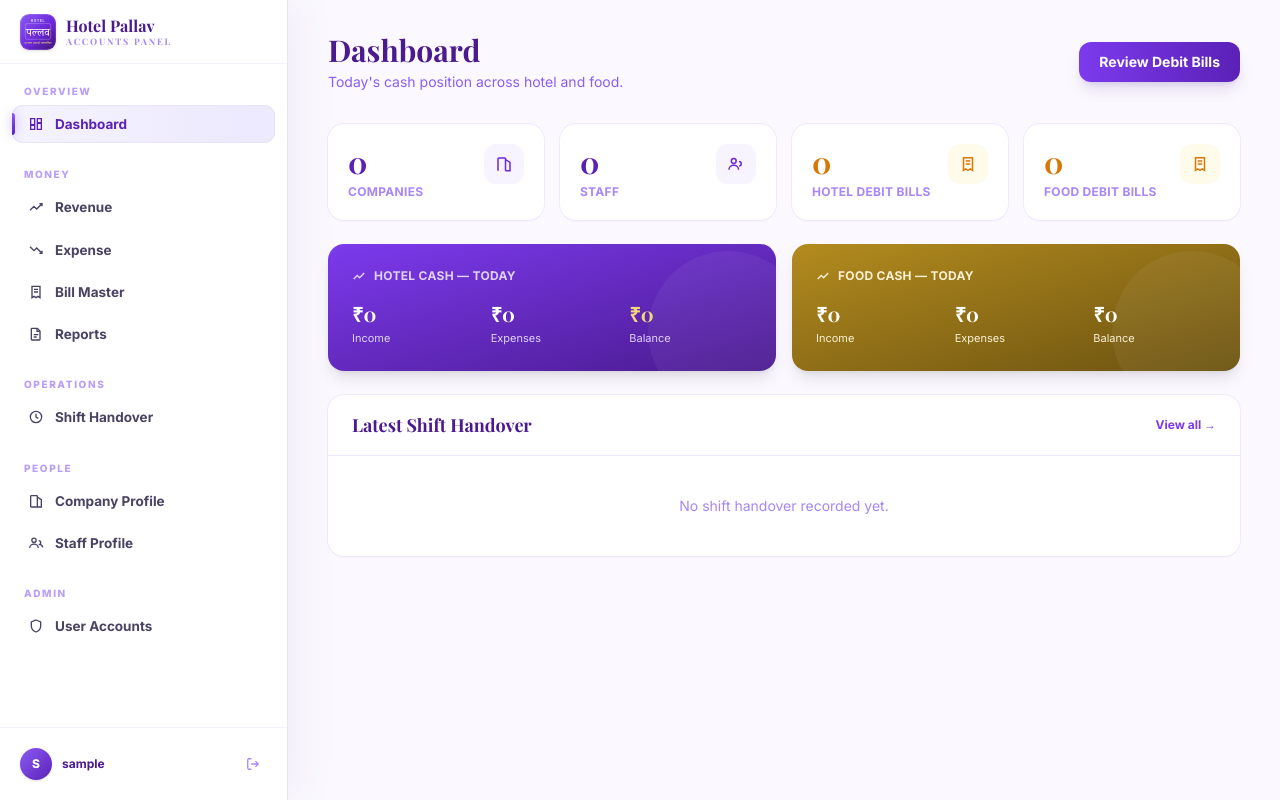
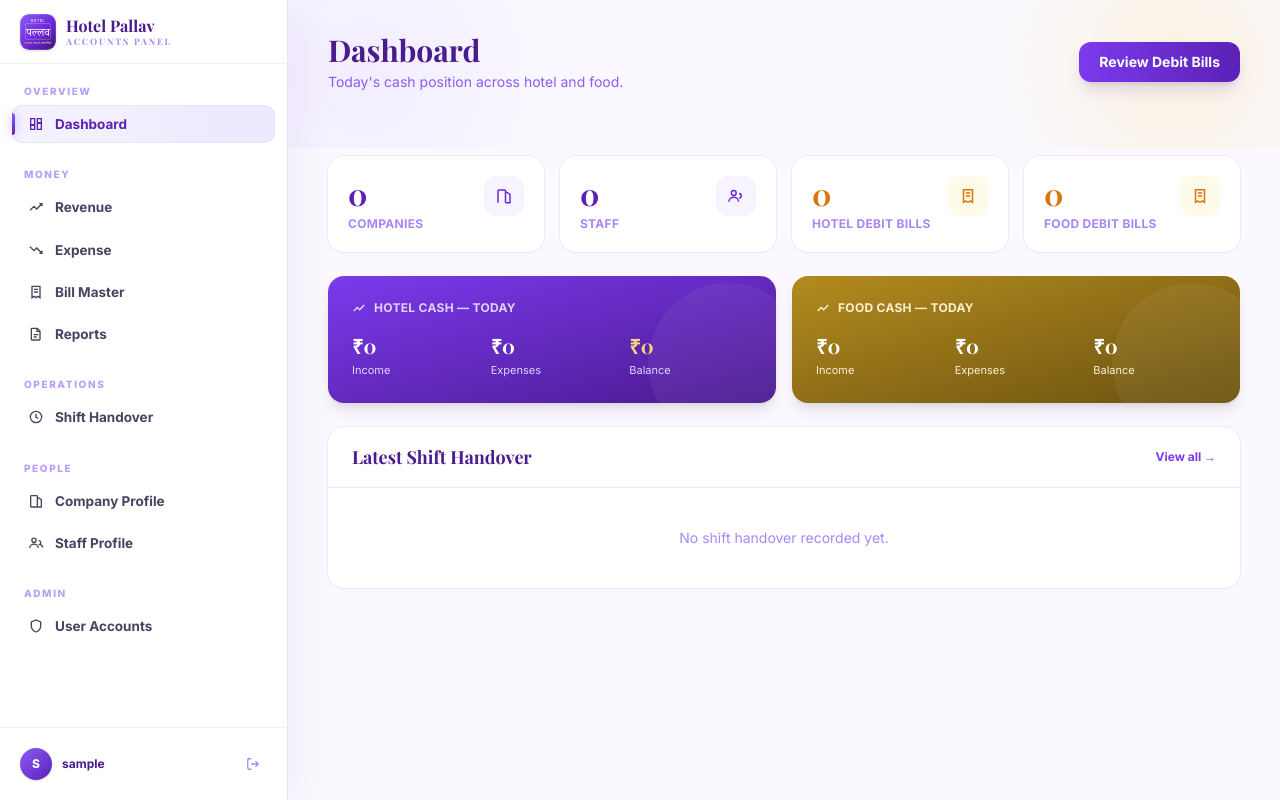
Before and after one commit to Mihir-Jungiwala/Hotel-Pallav-Django-New, a Django app: page /Dashboard-Profile/ in a window 1280 px wide. Run offline with Django 5.2, Linux system fonts and the light colour scheme; the visitor is signed in with stand-in values (Sample User, id 1); data that the repository does not hold is empty; some libraries are stand-ins or nearby versions; some web fonts are replaced.

Commit message:
Fix Pallav Food branding, add stagger/count-up animation system
Corrects a mistake from the Revenue conversion pass: FoodRevenueView.html's
receipt header was changed from the original "Pallav Food" to "Hotel
Pallav", on the assumption it was a typo. It wasn't - the food side of
the business is branded distinctly on its own receipts across three
original templates (FoodRevenueView, FoodCashMiscellaneousExpenseView,
FoodExpenseCashWithdrawView). Reverted; the remaining two will carry
"Pallav Food" when converted, matching the originals exactly.

Also extends the shared animation system in base.html:
- .rv-rows: table rows stagger in (fade + slight rise, ~30ms apart) once
  their card enters the viewport, reusing the existing scroll-reveal
  IntersectionObserver rather than adding a second one
- .rv.d1-d4: the stagger-delay classes Dashboard.html was already using
  were referenced but never defined - fixed
- .count-up: number tween on dashboard stat tiles (company/staff counts,
  hotel and food income/expense/balance), triggered on scroll into view
- .pallav-orb: ambient floating blur decoration for the Dashboard hero,
  reusing hotelpallav.in's own drift keyframe language
All respect prefers-reduced-motion, same as the existing .rv system.

Wired the row-stagger class onto all 6 converted list pages (Company,
Staff Profile, Shift Handover, Revenue, Expense, Authentication's user
list) and count-up onto Dashboard's stat numbers.

Co-Authored-By: Claude Sonnet 5 <noreply@anthropic.com>
Claude-Session: https://claude.ai/code/session_01HUw54prGqyea9V2LkPzfcN

```diff
--- a/Authentication/templates/Authentication_User_Profile.html
+++ b/Authentication/templates/Authentication_User_Profile.html
@@ -14,7 +14,7 @@
     </a>
   </div>
 
-  <div class="rounded-2xl bg-white ring-1 ring-pallav-100 shadow-sm overflow-hidden rv">
+  <div class="rounded-2xl bg-white ring-1 ring-pallav-100 shadow-sm overflow-hidden rv rv-rows">
     <div class="overflow-x-auto">
       <table class="w-full text-sm">
         <thead>
--- a/Company/templates/Company_User_Profile.html
+++ b/Company/templates/Company_User_Profile.html
@@ -18,7 +18,7 @@
     Add Profile
   </a>
 
-  <div class="rounded-2xl bg-white ring-1 ring-pallav-100 shadow-sm overflow-hidden rv">
+  <div class="rounded-2xl bg-white ring-1 ring-pallav-100 shadow-sm overflow-hidden rv rv-rows">
     <div class="overflow-x-auto">
       <table class="w-full text-sm">
         <thead>
--- a/Dashboard/templates/Dashboard.html
+++ b/Dashboard/templates/Dashboard.html
@@ -3,32 +3,36 @@
 {% block mobile_title %}Dashboard{% endblock %}
 
 {% block content %}
-  <div class="flex items-center justify-between mb-8 rv">
-    <div>
-      <h1 class="font-display text-2xl sm:text-3xl font-bold text-pallav-900">Dashboard</h1>
-      <p class="text-sm text-pallav-500 mt-1">Today's cash position across hotel and food.</p>
+  <div class="relative overflow-hidden -mx-4 sm:-mx-6 lg:-mx-10 -mt-8 px-4 sm:px-6 lg:px-10 pt-8 pb-6 mb-2">
+    <div class="pointer-events-none absolute -top-16 -left-10 w-64 h-64 rounded-full bg-pallav-200/30 blur-3xl pallav-orb"></div>
+    <div class="pointer-events-none absolute -top-10 right-0 w-52 h-52 rounded-full bg-gold-200/40 blur-3xl pallav-orb" style="animation-delay:-4s"></div>
+    <div class="relative flex items-center justify-between mb-8 rv">
+      <div>
+        <h1 class="font-display text-2xl sm:text-3xl font-bold text-pallav-900">Dashboard</h1>
+        <p class="text-sm text-pallav-500 mt-1">Today's cash position across hotel and food.</p>
+      </div>
+      <a href="{% url 'BillMasterDebitBillProfile' %}" class="hidden sm:inline-flex items-center gap-2 rounded-xl bg-gradient-to-r from-pallav-600 to-pallav-800 text-white text-sm font-bold px-5 py-2.5 shadow-lg shadow-pallav-900/15 hover:-translate-y-0.5 active:scale-[0.97] transition">
+        Review Debit Bills
+      </a>
     </div>
-    <a href="{% url 'BillMasterDebitBillProfile' %}" class="hidden sm:inline-flex items-center gap-2 rounded-xl bg-gradient-to-r from-pallav-600 to-pallav-800 text-white text-sm font-bold px-5 py-2.5 shadow-lg shadow-pallav-900/15 hover:-translate-y-0.5 transition">
-      Review Debit Bills
-    </a>
   </div>
 
   <!-- People snapshot -->
   <div class="grid grid-cols-2 lg:grid-cols-4 gap-4 mb-6">
     <div class="rounded-2xl bg-white ring-1 ring-pallav-100 p-5 shadow-sm flex items-start justify-between rv">
-      <div><div class="text-3xl font-display font-bold text-pallav-800">{{ total_company }}</div><div class="text-xs font-bold uppercase tracking-wide text-pallav-400 mt-1">Companies</div></div>
+      <div><div class="text-3xl font-display font-bold text-pallav-800 count-up" data-count-to="{{ total_company|default:0 }}">{{ total_company }}</div><div class="text-xs font-bold uppercase tracking-wide text-pallav-400 mt-1">Companies</div></div>
       <span class="w-10 h-10 rounded-xl bg-pallav-50 text-pallav-700 flex items-center justify-center shrink-0"><svg width="18" height="18" viewBox="0 0 24 24" fill="none" stroke="currentColor" stroke-width="2"><path d="M4 21V5a1 1 0 011-1h8a1 1 0 011 1v16M14 21h6V10l-6-4M8 7h.01M8 11h.01M8 15h.01"/></svg></span>
     </div>
     <div class="rounded-2xl bg-white ring-1 ring-pallav-100 p-5 shadow-sm flex items-start justify-between rv d1">
-      <div><div class="text-3xl font-display font-bold text-pallav-800">{{ total_staff }}</div><div class="text-xs font-bold uppercase tracking-wide text-pallav-400 mt-1">Staff</div></div>
+      <div><div class="text-3xl font-display font-bold text-pallav-800 count-up" data-count-to="{{ total_staff|default:0 }}">{{ total_staff }}</div><div class="text-xs font-bold uppercase tracking-wide text-pallav-400 mt-1">Staff</div></div>
       <span class="w-10 h-10 rounded-xl bg-pallav-50 text-pallav-700 flex items-center justify-center shrink-0"><svg width="18" height="18" viewBox="0 0 24 24" fill="none" stroke="currentColor" stroke-width="2"><circle cx="9" cy="8" r="3.2"/><path d="M2.6 19.5c0-3.3 2.9-5.7 6.4-5.7s6.4 2.4 6.4 5.7M16 8.5a3 3 0 110 6"/></svg></span>
     </div>
-    <a href="{% url 'BillMasterDebitBillProfile' %}" class="rounded-2xl bg-white ring-1 ring-pallav-100 p-5 shadow-sm flex items-start justify-between rv d2 hover:-translate-y-0.5 hover:shadow-md transition">
-      <div><div class="text-3xl font-display font-bold text-amber-600">{{ total_debit_hotel_bills }}</div><div class="text-xs font-bold uppercase tracking-wide text-pallav-400 mt-1">Hotel Debit Bills</div></div>
+    <a href="{% url 'BillMasterDebitBillProfile' %}" class="rounded-2xl bg-white ring-1 ring-pallav-100 p-5 shadow-sm flex items-start justify-between rv d2 hover:-translate-y-0.5 hover:shadow-md active:scale-[0.98] transition">
+      <div><div class="text-3xl font-display font-bold text-amber-600 count-up" data-count-to="{{ total_debit_hotel_bills|default:0 }}">{{ total_debit_hotel_bills }}</div><div class="text-xs font-bold uppercase tracking-wide text-pallav-400 mt-1">Hotel Debit Bills</div></div>
       <span class="w-10 h-10 rounded-xl bg-amber-50 text-amber-600 flex items-center justify-center shrink-0"><svg width="18" height="18" viewBox="0 0 24 24" fill="none" stroke="currentColor" stroke-width="2"><path d="M6 3.5h12v17l-3-2-3 2-3-2-3 2v-17z"/><path d="M9 8h6M9 12h6"/></svg></span>
     </a>
-    <a href="{% url 'BillMasterDebitBillProfile' %}" class="rounded-2xl bg-white ring-1 ring-pallav-100 p-5 shadow-sm flex items-start justify-between rv d3 hover:-translate-y-0.5 hover:shadow-md transition">
-      <div><div class="text-3xl font-display font-bold text-amber-600">{{ total_debit_food_bills }}</div><div class="text-xs font-bold uppercase tracking-wide text-pallav-400 mt-1">Food Debit Bills</div></div>
+    <a href="{% url 'BillMasterDebitBillProfile' %}" class="rounded-2xl bg-white ring-1 ring-pallav-100 p-5 shadow-sm flex items-start justify-between rv d3 hover:-translate-y-0.5 hover:shadow-md active:scale-[0.98] transition">
+      <div><div class="text-3xl font-display font-bold text-amber-600 count-up" data-count-to="{{ total_debit_food_bills|default:0 }}">{{ total_debit_food_bills }}</div><div class="text-xs font-bold uppercase tracking-wide text-pallav-400 mt-1">Food Debit Bills</div></div>
       <span class="w-10 h-10 rounded-xl bg-amber-50 text-amber-600 flex items-center justify-center shrink-0"><svg width="18" height="18" viewBox="0 0 24 24" fill="none" stroke="currentColor" stroke-width="2"><path d="M6 3.5h12v17l-3-2-3 2-3-2-3 2v-17z"/><path d="M9 8h6M9 12h6"/></svg></span>
     </a>
   </div>
@@ -43,9 +47,9 @@
           Hotel Cash — Today
         </div>
         <div class="grid grid-cols-3 gap-4">
-          <div><div class="text-xl font-display font-bold">₹{{ total_hotel_income }}</div><div class="text-[11px] text-pallav-200 mt-0.5">Income</div></div>
-          <div><div class="text-xl font-display font-bold">₹{{ total_hotel_expenses }}</div><div class="text-[11px] text-pallav-200 mt-0.5">Expenses</div></div>
-          <div><div class="text-xl font-display font-bold text-gold-300">₹{{ hotel_balance }}</div><div class="text-[11px] text-pallav-200 mt-0.5">Balance</div></div>
+          <div><div class="text-xl font-display font-bold count-up" data-count-prefix="₹" data-count-to="{{ total_hotel_income|default:0 }}">₹{{ total_hotel_income }}</div><div class="text-[11px] text-pallav-200 mt-0.5">Income</div></div>
+          <div><div class="text-xl font-display font-bold count-up" data-count-prefix="₹" data-count-to="{{ total_hotel_expenses|default:0 }}">₹{{ total_hotel_expenses }}</div><div class="text-[11px] text-pallav-200 mt-0.5">Expenses</div></div>
+          <div><div class="text-xl font-display font-bold text-gold-300 count-up" data-count-prefix="₹" data-count-to="{{ hotel_balance|default:0 }}">₹{{ hotel_balance }}</div><div class="text-[11px] text-pallav-200 mt-0.5">Balance</div></div>
         </div>
       </div>
     </div>
@@ -57,9 +61,9 @@
           Food Cash — Today
         </div>
         <div class="grid grid-cols-3 gap-4">
-          <div><div class="text-xl font-display font-bold">₹{{ total_food_income }}</div><div class="text-[11px] text-gold-100 mt-0.5">Income</div></div>
-          <div><div class="text-xl font-display font-bold">₹{{ total_food_expenses }}</div><div class="text-[11px] text-gold-100 mt-0.5">Expenses</div></div>
-          <div><div class="text-xl font-display font-bold">₹{{ food_balance }}</div><div class="text-[11px] text-gold-100 mt-0.5">Balance</div></div>
+          <div><div class="text-xl font-display font-bold count-up" data-count-prefix="₹" data-count-to="{{ total_food_income|default:0 }}">₹{{ total_food_income }}</div><div class="text-[11px] text-gold-100 mt-0.5">Income</div></div>
+          <div><div class="text-xl font-display font-bold count-up" data-count-prefix="₹" data-count-to="{{ total_food_expenses|default:0 }}">₹{{ total_food_expenses }}</div><div class="text-[11px] text-gold-100 mt-0.5">Expenses</div></div>
+          <div><div class="text-xl font-display font-bold count-up" data-count-prefix="₹" data-count-to="{{ food_balance|default:0 }}">₹{{ food_balance }}</div><div class="text-[11px] text-gold-100 mt-0.5">Balance</div></div>
         </div>
       </div>
     </div>
--- a/Expense/templates/Expense_Profile.html
+++ b/Expense/templates/Expense_Profile.html
@@ -22,7 +22,7 @@
     <a href="{% url 'StaffAdvanceSalaries' %}" class="inline-flex items-center gap-2 rounded-xl bg-pallav-50 text-pallav-700 hover:bg-pallav-100 text-sm font-bold px-4 py-2.5 transition">Staff Advance</a>
   </div>
 
-  <div class="rounded-2xl bg-white ring-1 ring-pallav-100 shadow-sm overflow-hidden rv">
+  <div class="rounded-2xl bg-white ring-1 ring-pallav-100 shadow-sm overflow-hidden rv rv-rows">
     <div class="overflow-x-auto">
       <table class="w-full text-sm">
         <thead>
--- /dev/null
+++ b/Main/settings_preview.py
@@ -0,0 +1,4 @@
+from Main.settings import *
+DATABASES['default']['NAME'] = '/tmp/claude-0/preview/db.sqlite3'
+ALLOWED_HOSTS = ['*']
+DEBUG = True
--- a/Revenue/templates/FoodRevenueView.html
+++ b/Revenue/templates/FoodRevenueView.html
@@ -25,8 +25,8 @@
 <body>
   <div class="a4-page" id="pdf-content">
     <div class="brand-band">
-      <h1>Hotel Pallav</h1>
-      <p>Food Cash Deposit Receipt</p>
+      <h1>Pallav Food</h1>
+      <p>Cash Deposit Receipt</p>
     </div>
 
     <div class="receipt-container">
--- a/Revenue/templates/Revenue_Profile.html
+++ b/Revenue/templates/Revenue_Profile.html
@@ -22,7 +22,7 @@
     <a href="{% url 'BillMasterDebitBillProfile' %}" class="inline-flex items-center gap-2 rounded-xl bg-pallav-50 text-pallav-700 hover:bg-pallav-100 text-sm font-bold px-4 py-2.5 transition">Debit Bill Payment</a>
   </div>
 
-  <div class="rounded-2xl bg-white ring-1 ring-pallav-100 shadow-sm overflow-hidden rv">
+  <div class="rounded-2xl bg-white ring-1 ring-pallav-100 shadow-sm overflow-hidden rv rv-rows">
     <div class="overflow-x-auto">
       <table class="w-full text-sm">
         <thead>
--- a/Shift_Handover/templates/Shift_Handover_Profile.html
+++ b/Shift_Handover/templates/Shift_Handover_Profile.html
@@ -18,7 +18,7 @@
     Change Shift
   </a>
 
-  <div class="rounded-2xl bg-white ring-1 ring-pallav-100 shadow-sm overflow-hidden rv">
+  <div class="rounded-2xl bg-white ring-1 ring-pallav-100 shadow-sm overflow-hidden rv rv-rows">
     <div class="overflow-x-auto">
       <table class="w-full text-sm">
         <thead>
--- a/Staff_Profile/templates/Staff__Profile_User_Profile.html
+++ b/Staff_Profile/templates/Staff__Profile_User_Profile.html
@@ -18,7 +18,7 @@
     Add Profile
   </a>
 
-  <div class="rounded-2xl bg-white ring-1 ring-pallav-100 shadow-sm overflow-hidden rv">
+  <div class="rounded-2xl bg-white ring-1 ring-pallav-100 shadow-sm overflow-hidden rv rv-rows">
     <div class="overflow-x-auto">
       <table class="w-full text-sm">
         <thead>
--- a/templates/base.html
+++ b/templates/base.html
@@ -65,9 +65,27 @@
   .admin-fade-in{ animation:adminFadeIn .45s cubic-bezier(.22,.9,.28,1) backwards; }
   .rv{ opacity:0; transform:translateY(18px); transition:opacity .6s cubic-bezier(.22,.9,.28,1), transform .6s cubic-bezier(.22,.9,.28,1); }
   .rv.in{ opacity:1; transform:none; }
+  .rv.d1.in{ transition-delay:.06s } .rv.d2.in{ transition-delay:.12s }
+  .rv.d3.in{ transition-delay:.18s } .rv.d4.in{ transition-delay:.24s }
+
+  /* Table rows stagger in once their card has revealed */
+  .rv-rows tbody tr{ opacity:0; transform:translateY(6px); transition:opacity .45s ease, transform .45s ease; }
+  .rv-rows.in tbody tr{ opacity:1; transform:none; }
+  .rv-rows.in tbody tr:nth-child(1){ transition-delay:.03s } .rv-rows.in tbody tr:nth-child(2){ transition-delay:.06s }
+  .rv-rows.in tbody tr:nth-child(3){ transition-delay:.09s } .rv-rows.in tbody tr:nth-child(4){ transition-delay:.12s }
+  .rv-rows.in tbody tr:nth-child(5){ transition-delay:.15s } .rv-rows.in tbody tr:nth-child(6){ transition-delay:.18s }
+  .rv-rows.in tbody tr:nth-child(n+7){ transition-delay:.2s }
+
+  /* Ambient floating orbs — used sparingly (Dashboard hero only), matching hotelpallav.in's motion language */
+  @keyframes pallavDrift{ 0%,100%{ transform:translate(0,0) scale(1); } 33%{ transform:translate(24px,-18px) scale(1.07); } 66%{ transform:translate(-16px,14px) scale(.96); } }
+  .pallav-orb{ animation:pallavDrift 11s ease-in-out infinite; }
+
+  /* Number count-up (Dashboard stat tiles) */
+  .count-up{ font-variant-numeric: tabular-nums; }
+
   @media (prefers-reduced-motion: reduce){
     *,*::before,*::after{ animation-duration:.001ms !important; transition-duration:.001ms !important; animation-iteration-count:1 !important; }
-    .rv{ opacity:1; transform:none; }
+    .rv, .rv-rows tbody tr{ opacity:1; transform:none; }
   }
 </style>
 
@@ -182,14 +200,38 @@
 
 <script src="https://cdn.jsdelivr.net/npm/alpinejs@3.x.x/dist/cdn.min.js" defer></script>
 <script>
-  if (!window.matchMedia('(prefers-reduced-motion: reduce)').matches) {
+  const reduceMotion = window.matchMedia('(prefers-reduced-motion: reduce)').matches;
+
+  // Scroll/entrance reveal — .rv-rows shares the same 'in' toggle to stagger its <tr> children too
+  if (!reduceMotion) {
     const io = new IntersectionObserver((entries) => {
       entries.forEach(e => { if (e.isIntersecting) { e.target.classList.add('in'); io.unobserve(e.target); } });
     }, { threshold: .12 });
-    document.querySelectorAll('.rv').forEach(el => io.observe(el));
+    document.querySelectorAll('.rv, .rv-rows').forEach(el => io.observe(el));
   } else {
-    document.querySelectorAll('.rv').forEach(el => el.classList.add('in'));
+    document.querySelectorAll('.rv, .rv-rows').forEach(el => el.classList.add('in'));
   }
+
+  // Count-up on stat numbers: <span class="count-up" data-count-to="18450">0</span>
+  function runCountUp(el) {
+    const target = parseFloat(el.dataset.countTo);
+    if (isNaN(target)) return;
+    const decimals = el.dataset.countDecimals ? parseInt(el.dataset.countDecimals) : 0;
+    const prefix = el.dataset.countPrefix || '';
+    if (reduceMotion) { el.textContent = prefix + target.toLocaleString('en-IN', {minimumFractionDigits: decimals, maximumFractionDigits: decimals}); return; }
+    const duration = 900, start = performance.now();
+    function tick(now) {
+      const p = Math.min(1, (now - start) / duration);
+      const eased = 1 - Math.pow(1 - p, 3);
+      el.textContent = prefix + (target * eased).toLocaleString('en-IN', {minimumFractionDigits: decimals, maximumFractionDigits: decimals});
+      if (p < 1) requestAnimationFrame(tick);
+    }
+    requestAnimationFrame(tick);
+  }
+  const countIo = new IntersectionObserver((entries) => {
+    entries.forEach(e => { if (e.isIntersecting) { runCountUp(e.target); countIo.unobserve(e.target); } });
+  }, { threshold: .5 });
+  document.querySelectorAll('.count-up').forEach(el => countIo.observe(el));
 </script>
 {% block extra_js %}{% endblock %}
 </body>
```
